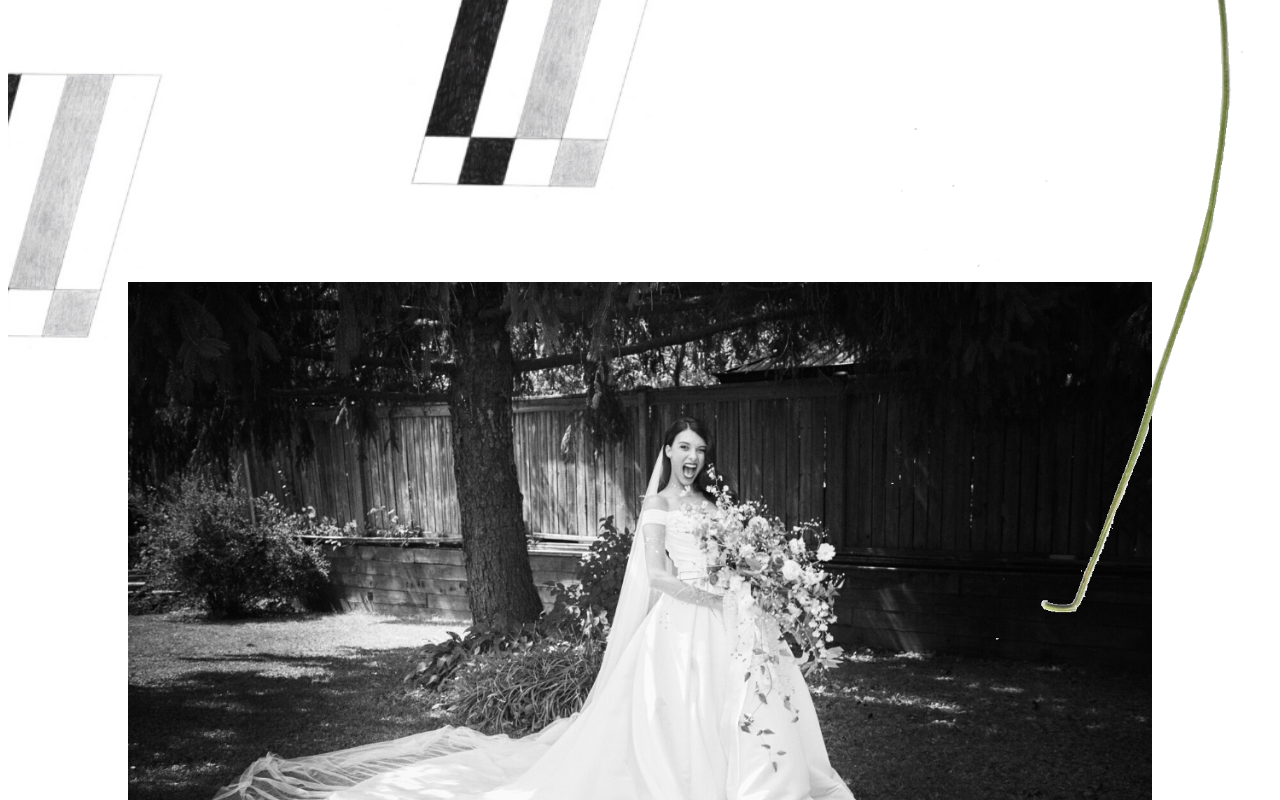
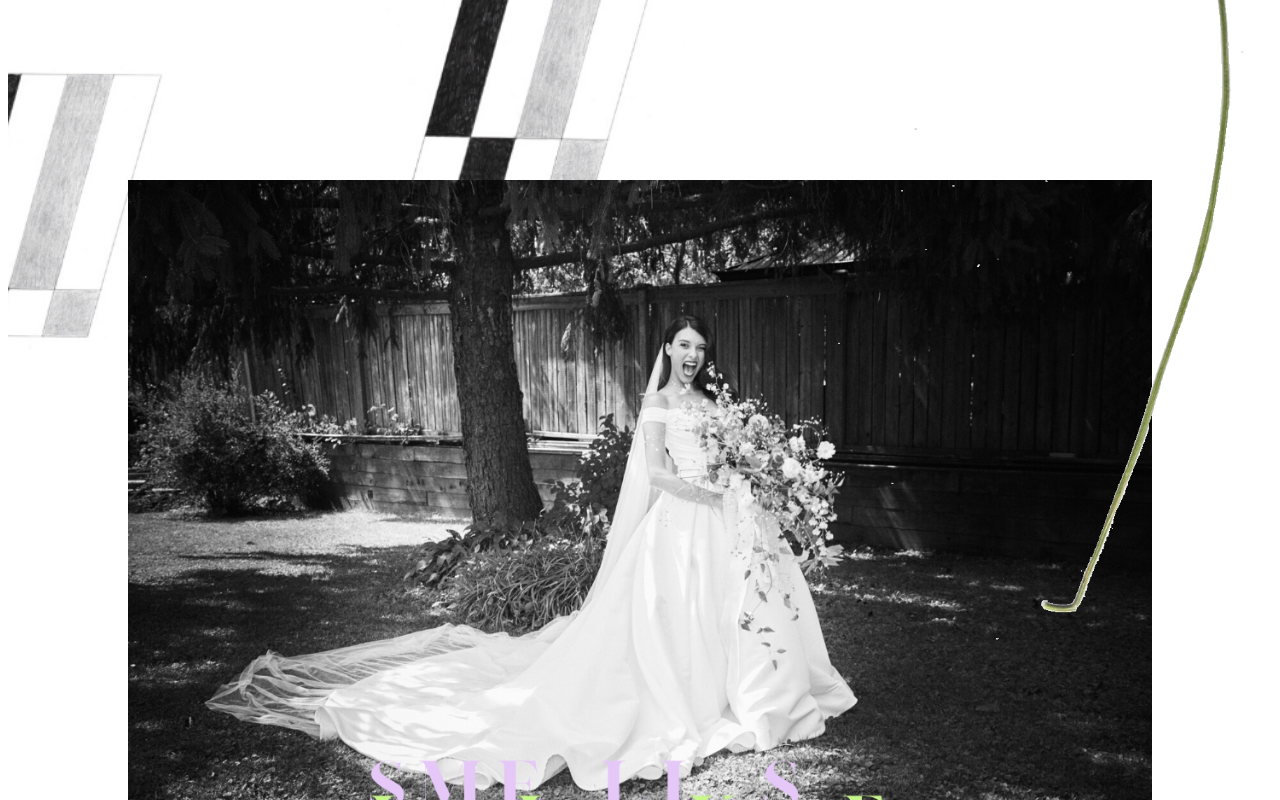
Before and after one commit to melrachomel/slf-vue, a Vue app: page /#/ in a window 1280 px wide. Shown: the part 2100-2900 px from the top of the page. Built offline with nearby package versions, Linux system fonts and the light colour scheme; what vue-instagram would draw is missing.

Commit message:
reconcile differences between 1200 screen widths and 1400 screen widths

```diff
--- a/src/components/Home.vue
+++ b/src/components/Home.vue
@@ -15,7 +15,7 @@
     <!-- Row5 - embedded  -->
     <div class="bg-img float-c center tvline" :style="{ backgroundImage: `url(${backgroundUrl6})` }"></div>
     <!-- Row6  -->
-    <div class="bg-img float-c center margin-top-offset-50 jules" :style="{ backgroundImage: `url(${backgroundUrl7})` }"></div>
+    <div class="bg-img float-c center jules" :style="{ backgroundImage: `url(${backgroundUrl7})` }"></div>
     <!-- Row7 -->
     <div class="bg-img float-r combine-r-50 greendress" :style="{ backgroundImage: `url(${backgroundUrl8})` }"></div>
     <!-- Row8 -->
@@ -237,13 +237,13 @@ a:hover {
 .bg-img.float-r.steve_alt {
     width: 80%;
     height: 70vh;
-    margin-top: -65%;
-    margin-right: -20%;
+    margin-top: -45%;
+    margin-right: -10%;
 }
 
 .bg-img.float-r.foundfilm {
     height: 40vh;
-    margin-top: -20%;
+    margin-top: -10%;
     width: 100%;
     background-position: center center;
     background-size: contain;
@@ -272,7 +272,7 @@ a:hover {
 @media screen and (min-width: 1366px) {
   .rows {
     .bg-img.float-r.flower {
-        margin-right: -40%;;
+        margin-right: -30%;;
         width: 100%;
         height: 100vh;
         margin-top: 0%;
@@ -282,11 +282,12 @@ a:hover {
         background-size: contain;
         margin-left: -30%;
         height: 200vh;
-        // margin-top: -40%;
+        margin-top: -20%;
     }
 
     .bg-img.center.jules {
-      height: 160vh;
+      height: 150vh;
+      margin-top: -110%;
     }
 
     .bg-img.float-l.steve {
@@ -299,7 +300,7 @@ a:hover {
   }
 }
 
-@media screen and (min-width: 1280px) and (max-width: 1365px) {
+@media screen and (min-width: 1264px) and (max-width: 1405px) {
 
     .rows {
         /* INDIVIDUAL EL STYLING */
@@ -332,7 +333,7 @@ a:hover {
         }
 
         .bg-img.center.jules {
-            margin-top: 0;
+            margin-top: -150%;
             height: 160vh;
 
         }
@@ -513,9 +514,9 @@ a:hover {
             // margin-top: -40%;
         }
 
-        .bg-img.center.jules {
-            margin-top: -140%;
-        }
+        // .bg-img.center.jules {
+        //     margin-top: -140%;
+        // }
 
         .bg-img.float-l.florals {
             width: 50%;
@@ -528,14 +529,6 @@ a:hover {
             margin-top: 70%;
             margin-right: -35%;
         }
-
-        // .bg-img.float-l.steve {
-        //     width: 100%;
-        //     background-size: cover;
-        //     height: 170vh;
-        //     margin-top: 10%;
-        //     margin-left: -10%;
-        // }
 
         //END OF CUSTOM BG
 
```
